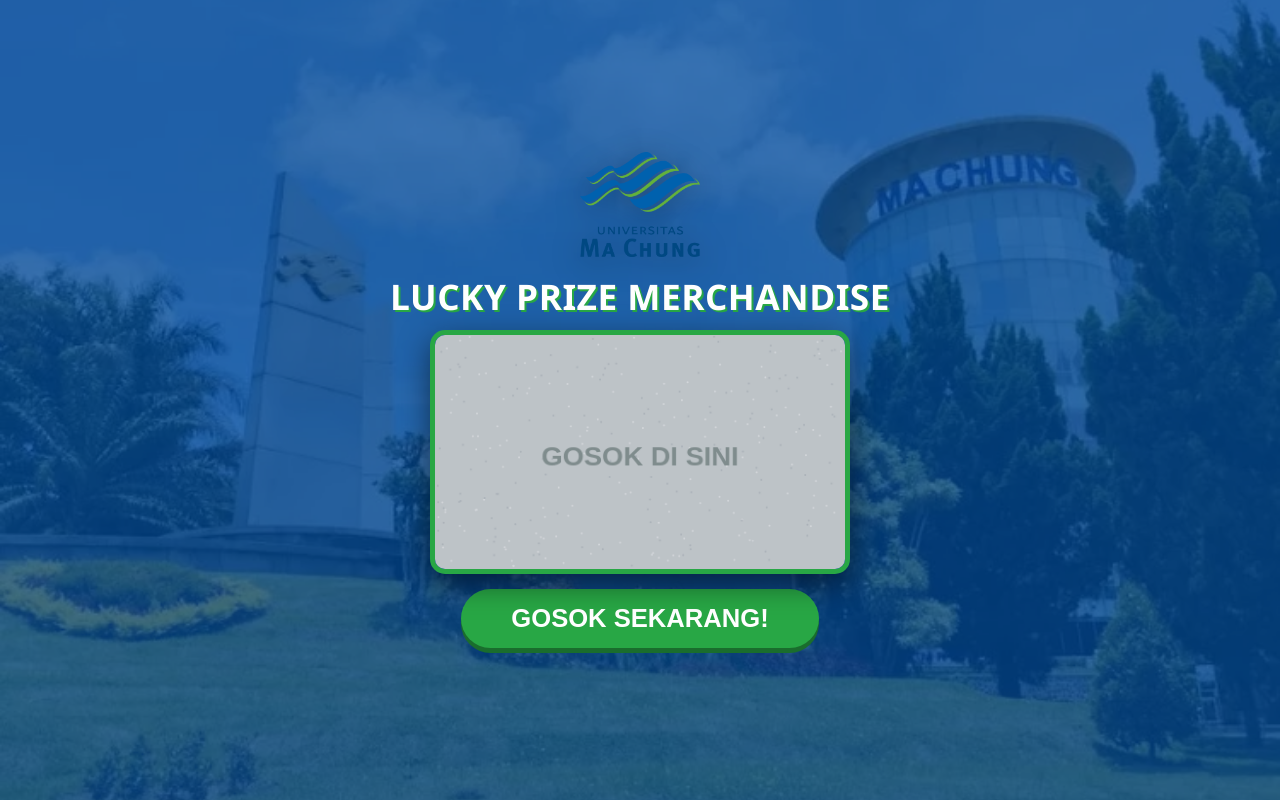
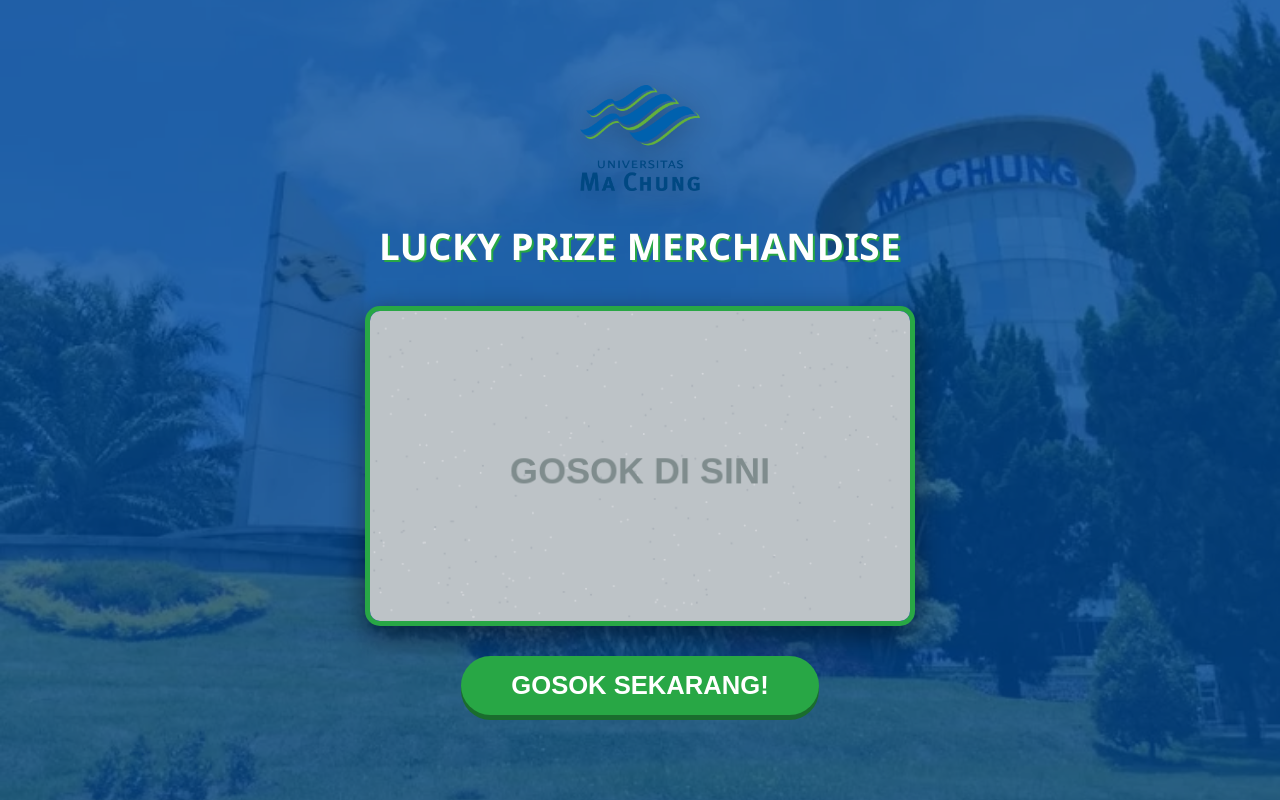
Before and after one commit to farhtwfdlloh/lucky-prize-expo, a plain HTML site: page index.html in a window 1280 px wide. Drawn offline with nearby package versions, Linux system fonts and the light colour scheme.

Commit message:
Add files via upload

```diff
--- a/index.html
+++ b/index.html
@@ -42,10 +42,10 @@
             z-index: -1;
         }
 
-        /* --- HP: LOGO NANG PLUNGKERAN IJO --- */
+        /* --- HP: LOGO NANG LANGIT (PLUNGKERAN BIRU) --- */
         .logo-top {
             position: absolute;
-            top: 6vh;
+            top: 25px;
             width: 85px;
             filter: drop-shadow(0 5px 15px rgba(0,0,0,0.3));
             cursor: pointer;
@@ -60,12 +60,12 @@
             padding: 10px;
             display: flex; flex-direction: column;
             align-items: center;
-            gap: 12px;
+            gap: 15px; /* Jarak rapi di HP */
         }
 
         .main-title {
             margin: 0;
-            font-size: 5vw; /* ONE LINE PASTI */
+            font-size: 5.1vw;
             font-weight: 900;
             text-transform: uppercase;
             color: var(--white);
@@ -74,16 +74,15 @@
             letter-spacing: 0.5px;
         }
 
-        /* LOTRE TAK CILIKNO BEN GAK MENONJOL */
         #card-wrapper {
             position: relative;
-            width: 85%;
+            width: 82%;
             max-width: 420px;
             aspect-ratio: 550 / 320;
             background: var(--mc-blue);
             border-radius: 15px;
             border: 5px solid var(--mc-green);
-            box-shadow: 0 10px 30px rgba(0,0,0,0.5);
+            box-shadow: 0 10px 30px rgba(0,0,0,0.5); /* Shadow kartu */
             overflow: hidden;
         }
 
@@ -130,27 +129,32 @@
             border-radius: 50px;
             box-shadow: 0 5px 0 #1a6d2d;
             cursor: pointer;
-            transition: 0.1s;
+            z-index: 20; /* Ben gak ketutup bayangan */
         }
 
-        /* --- TOMBOL MATI: IRENG PEKAT (OCD PRO) --- */
         .btn-action:disabled {
             background: #111111 !important;
             color: #444444 !important;
             box-shadow: none !important;
             cursor: not-allowed;
-            transform: translateY(4px); /* Efek mendlep pas diklik */
+            transform: translateY(3px);
         }
 
-        /* --- LAPTOP: FIX OVERLAP --- */
+        /* --- KHUSUS LAPTOP: KARTU GEDE & GAP LUAS --- */
         @media (min-width: 768px) {
             .logo-top {
                 position: static;
                 width: 120px;
                 margin-bottom: 5px;
             }
-            .container { gap: 10px; }
-            .main-title { font-size: 2.2rem; }
+            .container {
+                gap: 25px; /* Jarak luas ben bayangan gak nimbun tombol */
+            }
+            #card-wrapper {
+                width: 100%;
+                max-width: 550px; /* Kartu dadi gede maneh */
+            }
+            .main-title { font-size: 2.3rem; margin-bottom: 10px; }
             #prize-name { font-size: 2.5rem; }
             .btn-action { font-size: 1.6rem; padding: 15px 50px; }
             #visual-hand { width: 240px; }
@@ -164,6 +168,7 @@
 
     <div class="container">
         <img src="logo-umc.png" class="logo-top" id="admin-logo" alt="Logo Ma Chung">
+
         <h1 class="main-title">LUCKY PRIZE MERCHANDISE</h1>
 
         <div id="card-wrapper">
@@ -192,7 +197,7 @@
         const sndScratch = document.getElementById('snd-scratch');
         const adminLogo = document.getElementById('admin-logo');
 
-        const STOCK_KEY = 'umc_expo_v_final_standard_fix_v3';
+        const STOCK_KEY = 'umc_expo_v_final_standard_fix_v5_ocd';
 
         let storage = JSON.parse(localStorage.getItem(STOCK_KEY)) || {
             "KIPAS TANGAN UMC": 5,
@@ -229,10 +234,10 @@
         window.addEventListener('resize', resizeCanvas);
 
         function executeScratch() {
-            btn.disabled = true; // Langsung dadi ireng
+            btn.disabled = true;
             const result = calculateResult();
             document.getElementById('prize-name').innerText = result.name;
-            document.getElementById('prize-sub').innerText = result.win ? "Selamat! Ambil merchandise ke panitia stand." : "Maaf ya, belum beruntung.";
+            document.getElementById('prize-sub').innerText = result.win ? "Selamat! Ambil merchandise." : "Maaf ya, belum beruntung.";
             hand.style.top = "50%";
             setTimeout(() => {
                 sndScratch.play();
```
